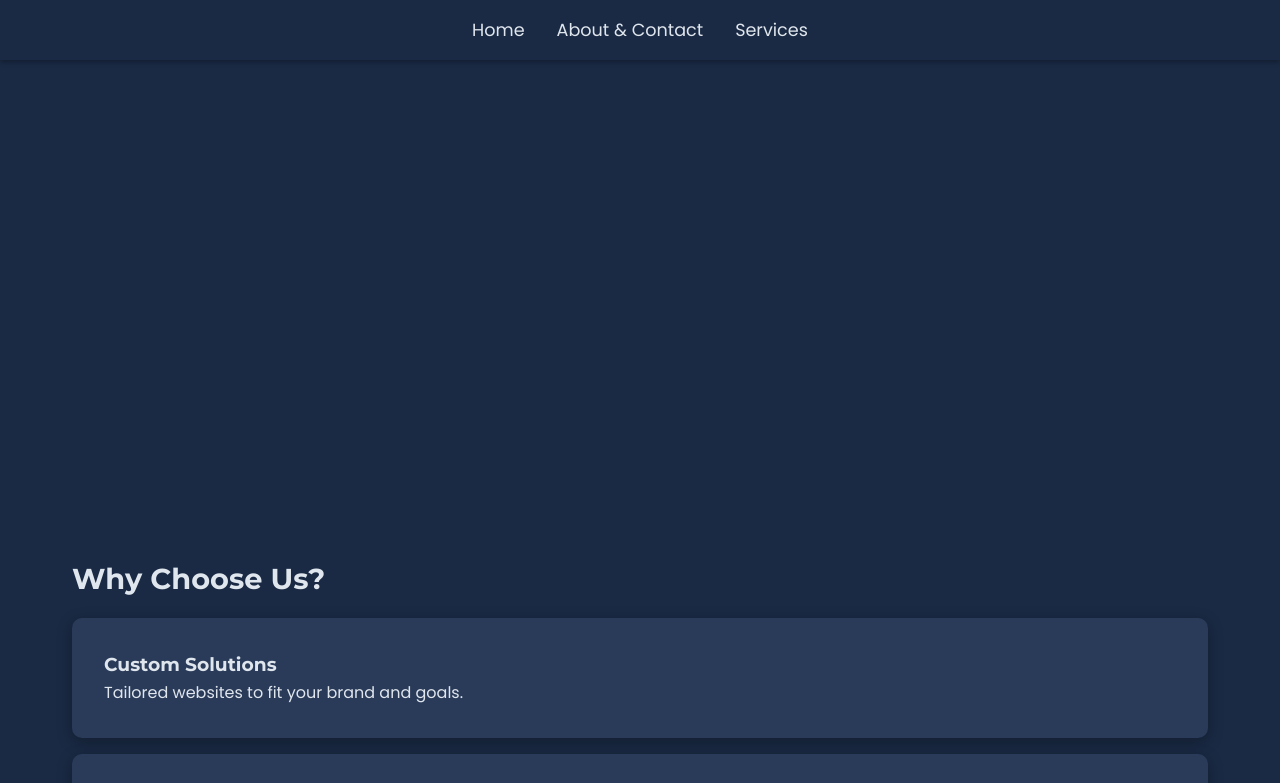
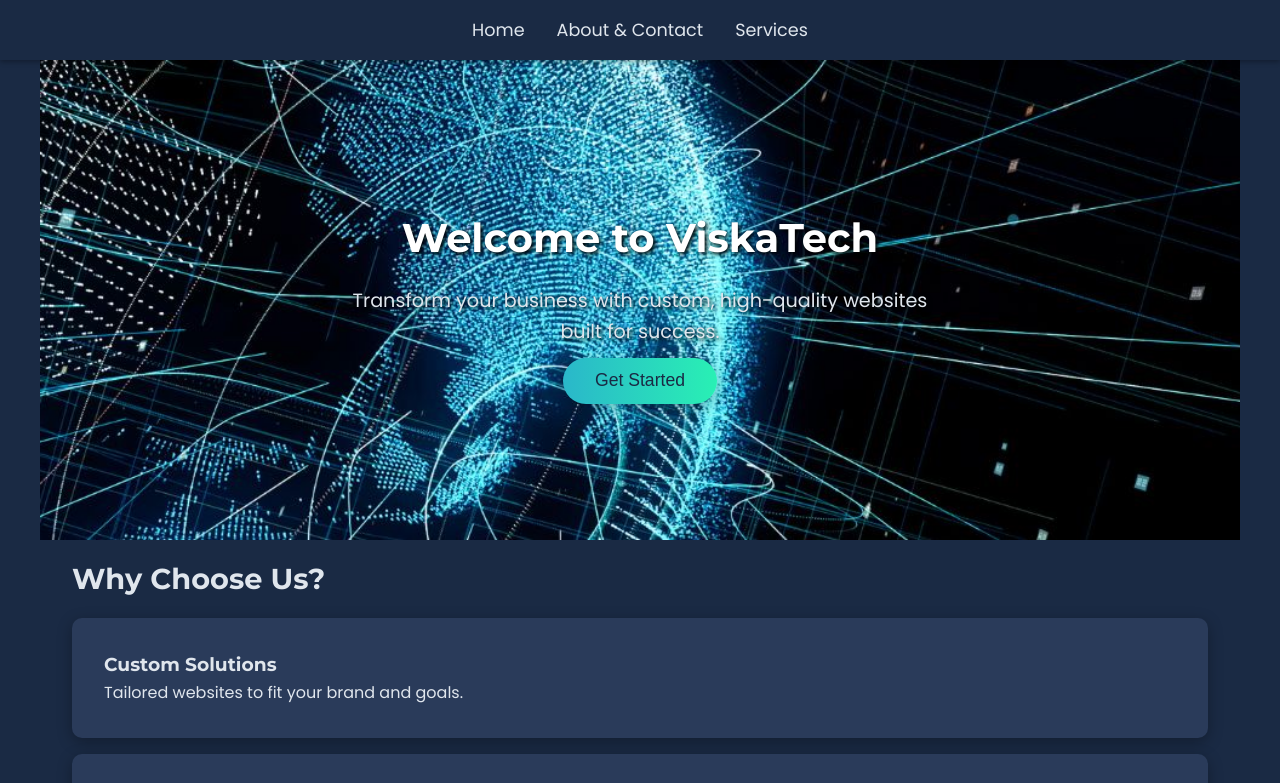
Before and after one commit to ViskaEilifd/viska-tech, a website: page index.html in a window 1280 px wide. Shown: the top 783 px of the page. Drawn offline with Linux system fonts and the light colour scheme.

Commit message:
Fixed Hero

```diff
--- a/index.html
+++ b/index.html
@@ -20,9 +20,9 @@
   </nav>
 
     <section class="hero" aria-label="Welcome section">
-        <h1>Welcome to ViskaTech</h1>
-        <p>Transform your business with custom, high-quality websites built for success.</p>
-        <a href="services.html" style="all:unset;">
+        <h1 style="text-shadow: 2px 2px 4px #000000">Welcome to ViskaTech</h1>
+        <p style="text-shadow: 2px 2px 4px #000000">Transform your business with custom, high-quality websites built for success.</p>
+        <a href="services.html" style="all:unset; padding-top: 10px">
           <button style="cursor:pointer;">Get Started</button>
         </a>
     </section>
--- a/styles.css
+++ b/styles.css
@@ -118,7 +118,15 @@
 
 /* Hero Section */
 .hero {
+  /*
   background: linear-gradient(rgba(0, 0, 0, 0.5), rgba(0, 0, 0, 0.5)), url('assets/hero-banner.jpg') center/cover no-repeat;
+    */
+  background-image: url('assets/hero-banner.jpg');
+  background-position: center; /* Center the image */
+  background-repeat: no-repeat; /* Prevent the image from repeating */
+  background-size: cover; /* Scale the image to cover the entire container */
+
+
   height: 60vh;
   display: flex;
   flex-direction: column;
@@ -126,9 +134,7 @@
   align-items: center;
   text-align: center;
   padding: 2rem;
-    opacity: 0;
-    transform: translateY(20px);
-    transition: opacity 0.5s ease, transform 0.5s ease;
+
 }
 
 .hero.visible {
```
Lines whose indentation alone changed are shown as unchanged.
